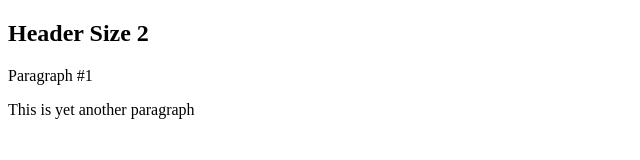
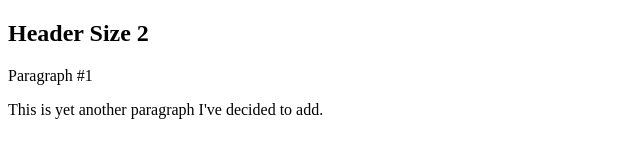
Before and after one commit to bk275/TestProj, a plain HTML site: page index.html in a window 1280 px wide. Shown: the whole page, without its empty margins (0-640 px from the left). Drawn offline with Linux system fonts and the light colour scheme.

Commit message:
Commit Test 1

```diff
--- a/index.html
+++ b/index.html
@@ -7,6 +7,6 @@
 <body>
 <h2>Header Size 2</h2>
 <p>Paragraph #1</p>
-<p>This is yet another paragraph</p>
+<p>This is yet another paragraph I've decided to add.</p>
 </body>
 </html>
```
